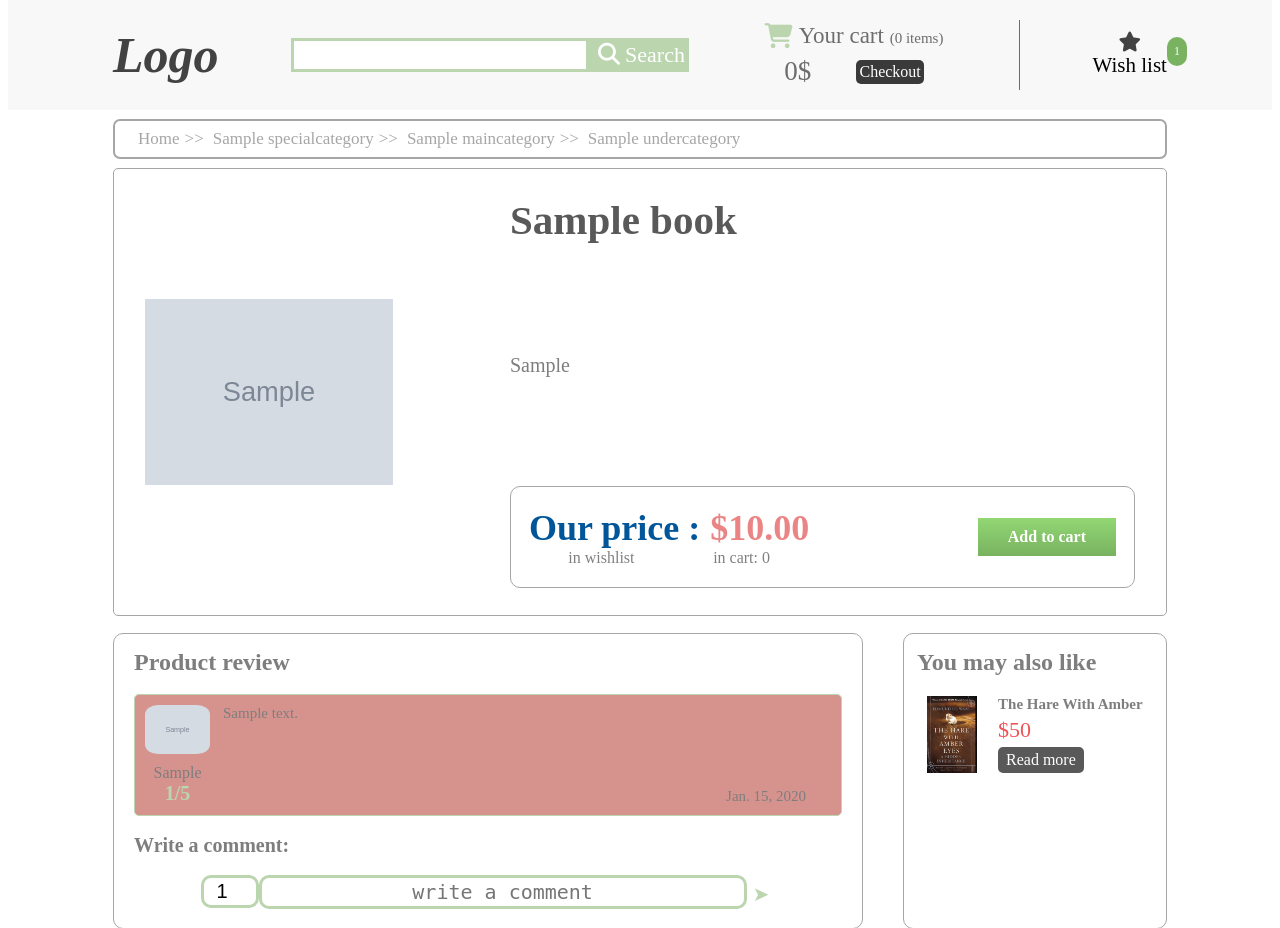
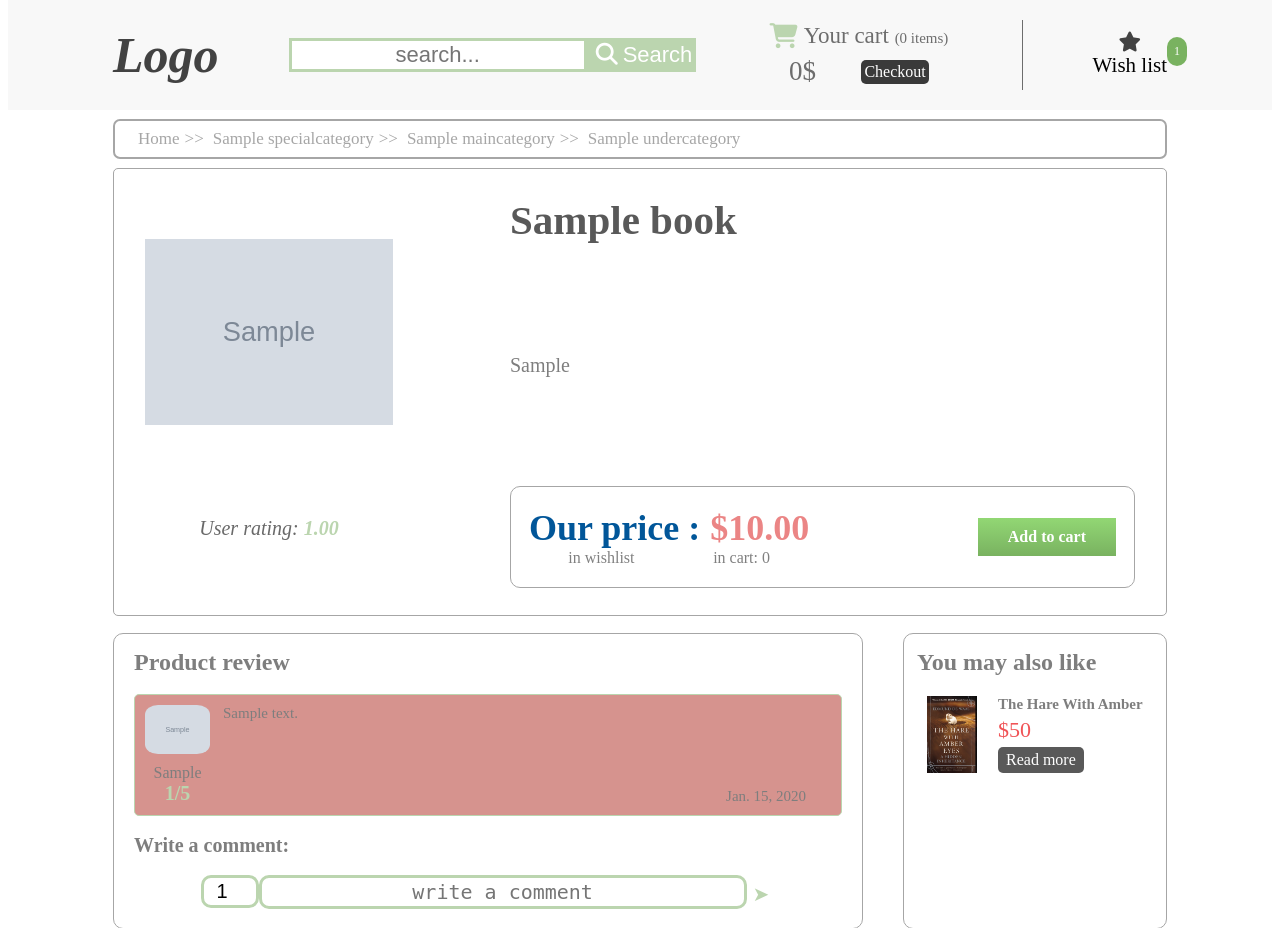
Before and after one commit to Rwwwrl/Book-store-pet-project, a Django app: a page that uses templates/base.html in a window 1280 px wide. Shown: the part 42-970 px from the top of the page. Run offline with Django 3.2, Linux system fonts and the light colour scheme; a user stored in the database is signed in; tables that the repository leaves empty hold one stand-in row (values such as "Sample post"); grey boxes marked "Sample" are stand-in pictures; some libraries are stand-ins or nearby versions; some web fonts are replaced.

Commit message:
added search, user rating on book

```diff
--- a/bookapp/models.py
+++ b/bookapp/models.py
@@ -68,6 +68,7 @@ class Book(models.Model):
     slug = models.SlugField(unique=True, blank=True)
     info = models.TextField(max_length=300)
     price = models.DecimalField(max_digits=5, decimal_places=2, default=50.00)
+    mark = models.DecimalField(max_digits=3, decimal_places=2, blank=True, null=True, default=0)
 
     under_category = models.ForeignKey(
         UnderCategory, related_name='book', on_delete=models.CASCADE, null=True, blank=True)
@@ -79,6 +80,10 @@ class Book(models.Model):
     def save(self, *args, **kwargs):
         if not self.slug:
             self.slug = create_slug(self.title)
+        if self.comments.all().exists():
+            self.mark = round(self.mark / len(self.comments.all()), 2)
+        else:
+            self.mark = 0
         super().save(*args, **kwargs)
 
     def get_absolute_url(self):
--- a/bookapp/templates/bookapp/account_page/cart_page.html
+++ b/bookapp/templates/bookapp/account_page/cart_page.html
@@ -26,7 +26,7 @@
                         <img class="table_img" src="{{ cart_product.book.image.url }}" alt="">
                     </td>
                     <td>{{ cart_product.book.title }}</td>
-                    <td>{{ cart_product.book.price }}</td>
+                    <td>{{ cart_product.book.price }}$</td>
                     <td><input class="qty_input" type="number" value="{{ cart_product.qty }}" min="1" max="20"
                             name="{{ cart_product.id }}"></td>
                     <td>{{ cart_product.final_price }}$</td>
--- a/bookapp/templates/bookapp/book_detail.html
+++ b/bookapp/templates/bookapp/book_detail.html
@@ -23,7 +23,7 @@
     <section class="book_main_info">
         <div class="book_image">
             <img class="book_image__image" src="{{ book.image.url }}" alt="">
-
+            <div class="book_mark">User rating: <span class="mark">{{ book.mark }}</span></div>
             {% if not is_book_on_wish_list %}
                 <a href="{% url 'add_to_wish' book.slug %}" class="add_to_cart_button">Add to wish</a>
             {% endif %}
@@ -71,7 +71,7 @@
             {% endif %}
             <section class="section_review_form">
                 <h3 class="write_comment">Write a comment:</h3>
-                <form action="{% url 'book_detail' book.slug %}" class='review_form' method="POST">
+                <form action="{% url 'book_detail' book.slug %}" class='review_form' method="post" name="comment_form">
                     {% csrf_token %}
                     <div class="form_wrapper">
                         {{ comment_form|crispy }}
--- a/bookapp/urls.py
+++ b/bookapp/urls.py
@@ -17,5 +17,6 @@ urlpatterns = [
     path('account_page/checkout_history/', CheckoutsView.as_view(), name='checkouts_page'),
     path('account_page/cart_page/recalt_cart/', RecalcCartView.as_view(), name='recalc_cart'),
     path('checkout/', CheckoutView.as_view(), name='checkout'),
-    path('<str:book_slug>/comments/', BookComments.as_view(), name='book_comments')
+    path('<str:book_slug>/comments/', BookComments.as_view(), name='book_comments'),
+    path('search_result/', SearhView.as_view(), name='search')
 ]
--- a/bookapp/views.py
+++ b/bookapp/views.py
@@ -3,6 +3,7 @@ from django.views import View
 from django.views.generic import ListView, DetailView
 from django.shortcuts import redirect, reverse
 from django.http import JsonResponse
+from django.db.models import Q
 
 from .models import MainCategory, UnderCategory, Book, SpecialCategory, WishList, Cart, ProductItem
 from .forms import UserAccountForm, CheckoutForm, CommentaryForm
@@ -51,12 +52,17 @@ class BookDetail(UserWishListMixin, DetailView):
     def post(self, request, *args, **kwargs):
         if request.is_ajax():
             comment_form = CommentaryForm(request.POST)
+            print(comment_form.is_valid())
             if comment_form.is_valid():
                 comment_model = comment_form.save(commit=False)
                 comment_model.user_account = self.account
                 comment_model.book = self.object
                 comment_model.save()
-                url = reverse('book_comments', kwargs={'book_slug': comment_model.book.slug})
+                mark = comment_model.book_mark
+                self.object.mark += mark
+                self.object.save()
+                url = reverse('book_comments', kwargs={
+                              'book_slug': comment_model.book.slug})
                 return JsonResponse({'good': True, 'comment_info': {
                     'profile_image': self.account.image.url,
                     'profile_first_name': self.account.first_name,
@@ -64,7 +70,7 @@ class BookDetail(UserWishListMixin, DetailView):
                     'text': comment_model.text,
                     'book_mark': comment_model.book_mark,
                     'url': url
-                    }}, status=200)
+                }}, status=200)
             return comment_form.form_invalid()
 
     def is_book_on_wish_list(self):
@@ -255,3 +261,23 @@ class BookComments(UserWishListMixin, ListView):
 
     def get_queryset(self, **kwargs):
         return self.comments
+
+
+class SearhView(UserWishListMixin):
+
+    @staticmethod
+    def get_filter_queryset(manager, date):
+        return list(manager.filter(Q(title__icontains=date) | Q(slug__icontains=date)))
+
+    def post(self, request, *args, **kwargs):
+        date = request.POST.get('search', '').lower()
+        under_category_queryset = self.get_filter_queryset(
+            UnderCategory.objects, date)
+        special_category_queryset = self.get_filter_queryset(
+            SpecialCategory.objects, date)
+        book_category_queryset = self.get_filter_queryset(Book.objects, date)
+        under_category_queryset.extend(special_category_queryset)
+        context = self.get_context_data()
+        context['categorys'] = under_category_queryset
+        context['books'] = book_category_queryset
+        return render(request, 'bookapp/search_result_page.html', context=context)
--- a/static/css/account_page.css
+++ b/static/css/account_page.css
@@ -43,6 +43,10 @@ td, th {
 .qty_input {
     max-width: 25%;
     margin: 0 auto;
+}
+
+.td_price {
+    color: #f05356;
 }
 
 .th_remove {
--- a/static/css/book_detail.css
+++ b/static/css/book_detail.css
@@ -399,3 +399,15 @@ img {
     font-style: italic;
     color: #7e7e7e;
 }
+
+.book_mark {
+    margin: 5px;
+    font-size: 20px;
+    font-style: italic;
+    color: #696969;
+}
+
+.mark {
+    color: #bbd5af;
+    font-weight: bold;
+}
--- a/static/css/main_page.css
+++ b/static/css/main_page.css
@@ -8,6 +8,10 @@ a {
     padding: 0;
     text-decoration: none;
     color: #424242;
+}
+
+button {
+    border: none;
 }
 
 
@@ -89,6 +93,7 @@ body {
 .search_input {
     font-size: 22px;
     border: 3px solid #bbd5af;
+    text-align: center;
 }
 
 .search__button {
@@ -410,3 +415,9 @@ body {
     text-align: center;
     padding: 20px 0;
 }
+
+.search_form {
+    display: flex;
+    flex-direction: row;
+    justify-content: center;
+}
--- a/static/js/book_detail_comments.js
+++ b/static/js/book_detail_comments.js
@@ -103,7 +103,7 @@ function post_request_and_process_the_result(headers, body) {
 
 button.addEventListener('click', e => {
     e.preventDefault();
-    let form = document.forms[0];
+    let form = document.forms.comment_form;
     let formDate = new FormData(form);
     headers = {
         "X-Requested-With": "XMLHttpRequest",
--- a/templates/base.html
+++ b/templates/base.html
@@ -43,11 +43,13 @@
                         <a href="{% url 'main_page' %}">
                             <h1>Logo</h1>
                         </a>
-
                     </div>
                     <div class="search">
-                        <input type="text" class="search_input">
-                        <a href="" class="search__button"><i class="fas fa-search"></i>Search</a>
+                        <form action="{% url 'search' %}" method="post" class="search_form">
+                            {% csrf_token %}
+                            <input type="text" class="search_input" name="search" minlength="2" placeholder="search...">
+                            <button class="search__button" type="submit"><i class="fas fa-search"></i>Search</button>
+                        </form>
                     </div>
                     <div class="cart">
                         <div class="row">
@@ -106,28 +108,7 @@
 
                             {% block pagination %}
                             {% if is_paginated %}
-                            <div class="pages">
-
-                                {% if page_obj.has_previous %}
-                                <a class='page__item' href="?page={{ page_obj.previous_page_number }}">&#8592;</a>
-                                {% endif %}
-
-                                <!-- paginator.page_range = range(1, 3) это просто числа, а не список объектов -->
-                                {% for page in paginator.page_range %}
-                                {% if page_obj.number == page %}
-                                <a class="page__item active" href="?page={{ page }}">{{ page }}</a>
-                                {% else %}
-                                <a class="page__item" href="?page={{ page }}">{{ page }}</a>
-                                {% endif %}
-                                {% endfor %}
-
-
-                                {% if page_obj.has_next %}
-                                <a class='page__item' href="?page={{ page_obj.next_page_number }}">&#8594;</a>
-                                {% endif %}
-
-
-                            </div>
+                            {% include 'bookapp/include/pagination.html' %}
                             {% endif %}
                             {% endblock pagination %}
                         </div>
```
Also changed, not shown: bookapp/templates/bookapp/all_comments.html (+1 -22 lines), bookapp/templates/bookapp/include/pagination.html (added, +20 -0 lines), bookapp/templates/bookapp/search_result_page.html (added, +45 -0 lines), static/css/search_result.css (added, +34 -0 lines), bookapp/forms.py (line endings or trailing spaces), bookapp/mixins.py (line endings or trailing spaces).
